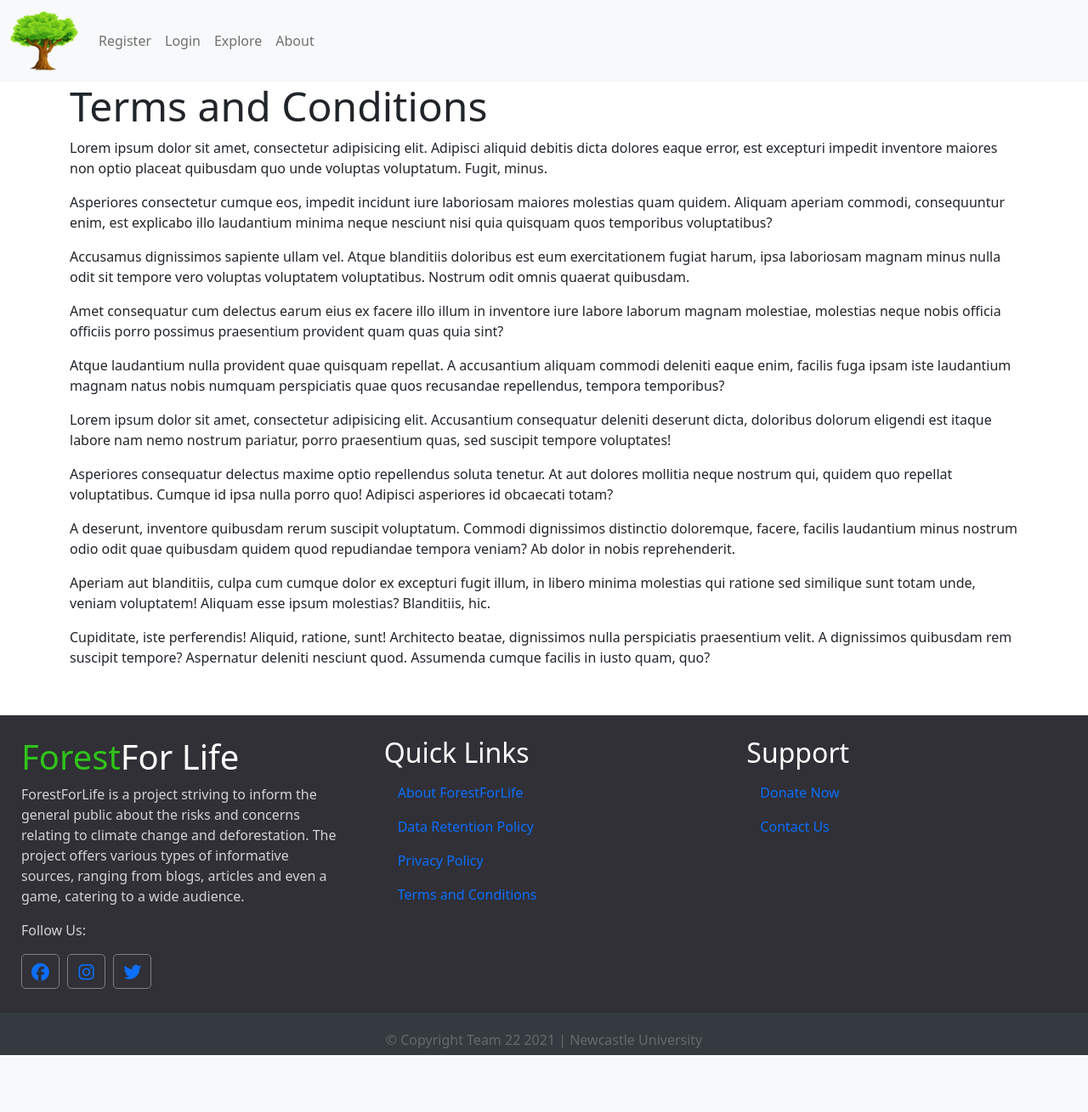
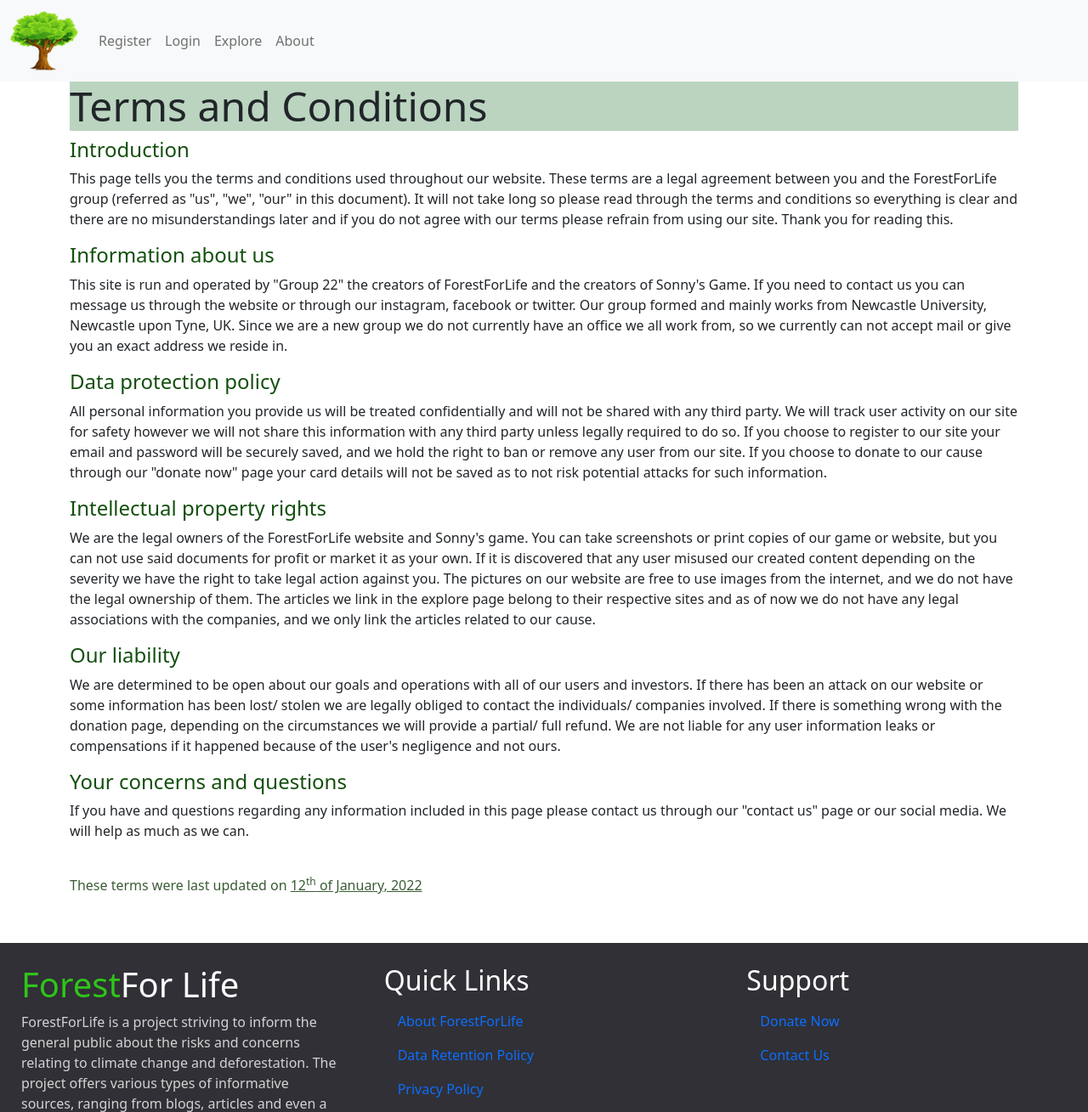
Before and after one commit to benlongcroft/ForestForLife, a Django app: page /terms_and_cond in a window 1280 px wide. Shown: the top 1309 px of the page at 85% size. Before the commit the page ends 1242 px from the top, so only its background shows below. Run offline with Django 3.2, Linux system fonts and the light colour scheme; some libraries are stand-ins or nearby versions.

Commit message:
updated and redesigned the terms and conditions(tnc.html)

```diff
--- a/templates/tnc.html
+++ b/templates/tnc.html
@@ -4,34 +4,44 @@
 {% include 'includes/navbar.html' %}
 
     <div class="container">
-        <h1 class="display-5 font-weight-bold">Terms and Conditions</h1>
-        <p>Lorem ipsum dolor sit amet, consectetur adipisicing elit. Adipisci aliquid debitis dicta dolores eaque error, est
-            excepturi impedit inventore maiores non optio placeat quibusdam quo unde voluptas voluptatum. Fugit, minus.</p>
-        <p>Asperiores consectetur cumque eos, impedit incidunt iure laboriosam maiores molestias quam quidem. Aliquam
-            aperiam commodi, consequuntur enim, est explicabo illo laudantium minima neque nesciunt nisi quia quisquam quos
-            temporibus voluptatibus?</p>
-        <p>Accusamus dignissimos sapiente ullam vel. Atque blanditiis doloribus est eum exercitationem fugiat harum, ipsa
-            laboriosam magnam minus nulla odit sit tempore vero voluptas voluptatem voluptatibus. Nostrum odit omnis quaerat
-            quibusdam.</p>
-        <p>Amet consequatur cum delectus earum eius ex facere illo illum in inventore iure labore laborum magnam molestiae,
-            molestias neque nobis officia officiis porro possimus praesentium provident quam quas quia sint?</p>
-        <p>Atque laudantium nulla provident quae quisquam repellat. A accusantium aliquam commodi deleniti eaque enim,
-            facilis fuga ipsam iste laudantium magnam natus nobis numquam perspiciatis quae quos recusandae repellendus,
-            tempora temporibus?</p>
-        <p>Lorem ipsum dolor sit amet, consectetur adipisicing elit. Accusantium consequatur deleniti deserunt dicta,
-            doloribus dolorum eligendi est itaque labore nam nemo nostrum pariatur, porro praesentium quas, sed suscipit
-            tempore voluptates!</p>
-        <p>Asperiores consequatur delectus maxime optio repellendus soluta tenetur. At aut dolores mollitia neque nostrum
-            qui, quidem quo repellat voluptatibus. Cumque id ipsa nulla porro quo! Adipisci asperiores id obcaecati
-            totam?</p>
-        <p>A deserunt, inventore quibusdam rerum suscipit voluptatum. Commodi dignissimos distinctio doloremque, facere,
-            facilis laudantium minus nostrum odio odit quae quibusdam quidem quod repudiandae tempora veniam? Ab dolor in
-            nobis reprehenderit.</p>
-        <p>Aperiam aut blanditiis, culpa cum cumque dolor ex excepturi fugit illum, in libero minima molestias qui ratione
-            sed similique sunt totam unde, veniam voluptatem! Aliquam esse ipsum molestias? Blanditiis, hic.</p>
-        <p>Cupiditate, iste perferendis! Aliquid, ratione, sunt! Architecto beatae, dignissimos nulla perspiciatis
-            praesentium velit. A dignissimos quibusdam rem suscipit tempore? Aspernatur deleniti nesciunt quod. Assumenda
-            cumque facilis in iusto quam, quo?</p>
+        <h1 class="display-5 font-weight-bold" style="background-color: #bad4c0">Terms and Conditions</h1>
+        <h4 style="color: #124f0d">Introduction</h4>
+        <p>This page tells you the terms and conditions used throughout our website. These terms are a legal agreement
+            between you and the ForestForLife group (referred as "us", "we", "our" in this document). It will not take
+            long so please read through the terms and conditions so everything is clear and there are no misunderstandings
+            later and if you do not agree with our terms please refrain from using our site. Thank you for reading this.</p>
+        <h4 style="color: #124f0d">Information about us</h4>
+        <p>This site is run and operated by "Group 22" the creators of ForestForLife and the creators of Sonny's Game.
+            If you need to contact us you can message us through the website or through our instagram, facebook or
+            twitter. Our group formed and mainly works from Newcastle University, Newcastle upon Tyne, UK. Since we are
+            a new group we do not currently have an office we all work from, so we currently can not accept mail or give
+            you an exact address we reside in.</p>
+        <h4 style="color: #124f0d">Data protection policy</h4>
+       <p>All personal information you provide us will be treated confidentially and will not be shared with any third
+           party. We will track user activity on our site for safety however we will not share this information with any
+           third party unless legally required to do so. If you choose to register to our site your email and password
+           will be securely saved, and we hold the right to ban or remove any user from our site. If you choose to donate
+           to our cause through our "donate now" page your card details will not be saved as to not risk potential
+           attacks for such information.</p>
+        <h4 style="color: #124f0d">Intellectual property rights</h4>
+        <p>We are the legal owners of the ForestForLife website and Sonny's game. You can take screenshots or print
+            copies of our game or website, but you can not use said documents for profit or market it as your own. If it
+            is discovered that any user misused our created content depending on the severity we have the right to take
+            legal action against you. The pictures on our website are free to use images from the internet, and we do not
+            have the legal ownership of them. The articles we link in the explore page belong to their respective sites
+            and as of now we do not have any legal associations with the companies, and we only link the articles
+            related to our cause.</p>
+        <h4 style="color: #124f0d">Our liability</h4>
+        <p>We are determined to be open about our goals and operations with all of our users and investors. If there has
+            been an attack on our website or some information has been lost/ stolen we are legally obliged to contact the
+            individuals/ companies involved. If there is something wrong with the donation page, depending on the
+            circumstances we will provide a partial/ full refund. We are not liable for any user information leaks or
+            compensations if it happened because of the user's negligence and not ours.</p>
+        <h4 style="color: #124f0d">Your concerns and questions</h4>
+        <p>If you have and questions regarding any information included in this page please contact us through our
+        "contact us" page or our social media. We will help as much as we can.</p>
+        <br>
+        <p style="color: #3a5d35">These terms were last updated on <u>12<sup>th</sup> of January, 2022</u></p>
     </div>
 
 {% endblock %}
```
